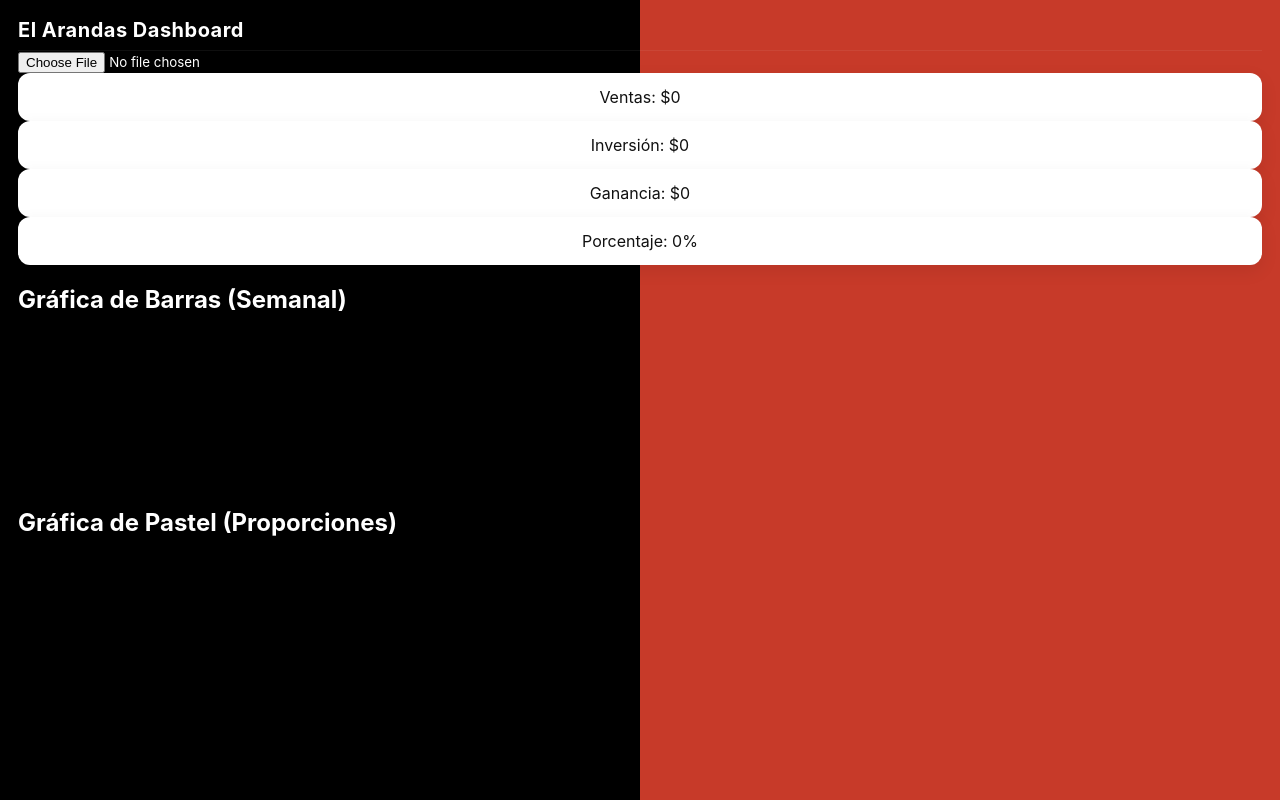
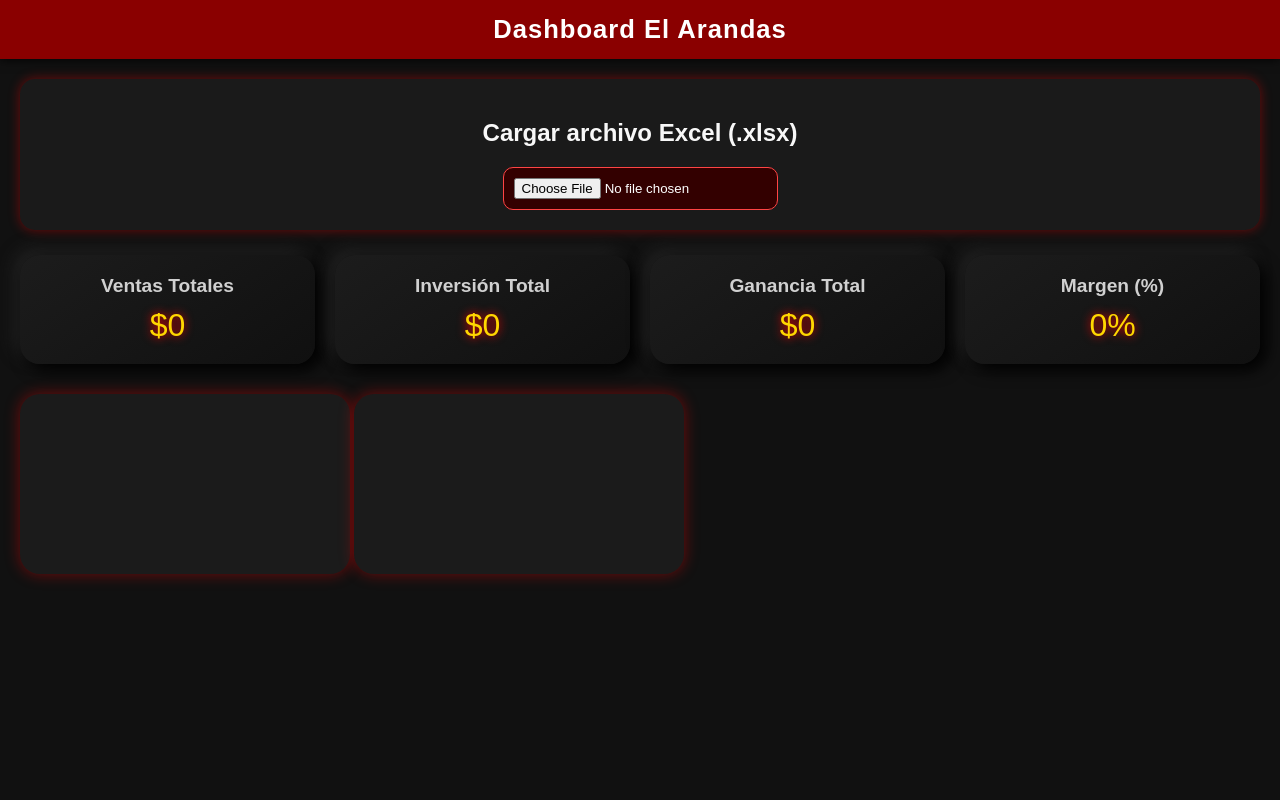
Before and after one commit to pvvqgfxcwb-prog/el-arandas-dashboard, a plain HTML site: page index.html in a window 1280 px wide. Drawn offline with nearby package versions, Linux system fonts and the light colour scheme.

Commit message:
Update index.html

```diff
--- a/index.html
+++ b/index.html
@@ -4,33 +4,117 @@
   <meta charset="UTF-8" />
   <meta name="viewport" content="width=device-width, initial-scale=1.0" />
   <title>El Arandas Dashboard</title>
-  <link rel="stylesheet" href="style.css" />
-  <script src="https://cdn.jsdelivr.net/npm/xlsx@0.18.5/dist/xlsx.full.min.js"></script>
   <script src="https://cdn.jsdelivr.net/npm/chart.js"></script>
+  <style>
+    body {
+      margin: 0;
+      font-family: Arial, sans-serif;
+      background: #111;
+      color: #f8f8f8;
+    }
+
+    header {
+      background: #8a0000;
+      padding: 15px;
+      text-align: center;
+      color: #fff;
+      font-size: 1.6rem;
+      font-weight: bold;
+      letter-spacing: 1px;
+      box-shadow: 0 0 10px #000;
+    }
+
+    .container {
+      padding: 20px;
+    }
+
+    .upload-section {
+      background: #1a1a1a;
+      padding: 20px;
+      border-radius: 15px;
+      box-shadow: 0 0 12px rgba(255, 0, 0, 0.4);
+      text-align: center;
+      margin-bottom: 25px;
+    }
+
+    input[type=file] {
+      background: #300;
+      padding: 10px;
+      border-radius: 10px;
+      color: #fff;
+      border: 1px solid #ff4444;
+      cursor: pointer;
+    }
+
+    .cards {
+      display: grid;
+      grid-template-columns: repeat(auto-fit, minmax(200px, 1fr));
+      gap: 20px;
+      margin-bottom: 30px;
+    }
+
+    .card {
+      background: linear-gradient(145deg, #1c1c1c, #101010);
+      padding: 20px;
+      border-radius: 20px;
+      box-shadow: 6px 6px 16px #000, -6px -6px 16px #222;
+      text-align: center;
+      color: #fff;
+    }
+
+    .card h3 {
+      margin: 0;
+      font-size: 1.2rem;
+      opacity: 0.8;
+    }
+
+    .card .value {
+      font-size: 2rem;
+      margin-top: 10px;
+      color: #ffd700;
+      text-shadow: 0 0 10px #ff0000;
+    }
+
+    canvas {
+      background: #1b1b1b;
+      padding: 15px;
+      border-radius: 20px;
+      box-shadow: 0 0 15px rgba(255, 0, 0, 0.4);
+      margin-bottom: 40px;
+    }
+  </style>
 </head>
 <body>
-  <header>
-    <h1>El Arandas Dashboard</h1>
-  </header>
+  <header>Dashboard El Arandas</header>
 
-  <section>
-    <input type="file" id="fileInput" accept=".xlsx" />
-  </section>
+  <div class="container">
+    <div class="upload-section">
+      <h2>Cargar archivo Excel (.xlsx)</h2>
+      <input type="file" id="fileInput" accept=".xlsx" />
+    </div>
 
-  <section id="totales">
-    <div class="card">Ventas: <span id="ventas">$0</span></div>
-    <div class="card">Inversión: <span id="inversion">$0</span></div>
-    <div class="card">Ganancia: <span id="ganancia">$0</span></div>
-    <div class="card">Porcentaje: <span id="porcentaje">0%</span></div>
-  </section>
+    <div class="cards">
+      <div class="card">
+        <h3>Ventas Totales</h3>
+        <div class="value" id="ventasTotal">$0</div>
+      </div>
+      <div class="card">
+        <h3>Inversión Total</h3>
+        <div class="value" id="inversionTotal">$0</div>
+      </div>
+      <div class="card">
+        <h3>Ganancia Total</h3>
+        <div class="value" id="gananciaTotal">$0</div>
+      </div>
+      <div class="card">
+        <h3>Margen (%)</h3>
+        <div class="value" id="porcentajeTotal">0%</div>
+      </div>
+    </div>
 
-  <section id="graficas">
-    <h2>Gráfica de Barras (Semanal)</h2>
     <canvas id="barChart"></canvas>
-
-    <h2>Gráfica de Pastel (Proporciones)</h2>
     <canvas id="pieChart"></canvas>
-  </section>
+  </div>
 
   <script src="app.js"></script>
 </body>
```
